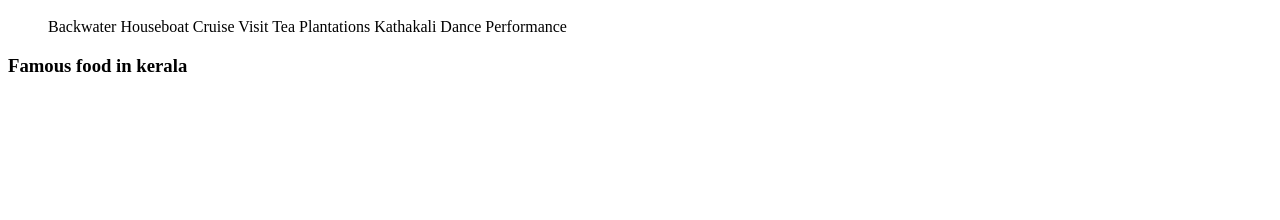
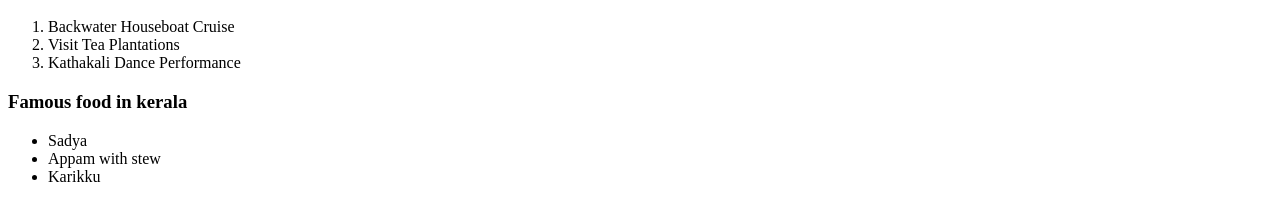
Before and after one commit to 44-563-WebApps-F23/44563-webapps-f23-assignment3-AbhinayaTanniru, a plain HTML site: page index.html in a window 1280 px wide. Shown: the part 236-456 px from the top of the page. Drawn offline with Linux system fonts and the light colour scheme.

Commit message:
modified index.html

```diff
--- a/index.html
+++ b/index.html
@@ -15,13 +15,15 @@
         <hr>
         <h1>Activites in kerala vacation</h1>
         <ol>
-            <l>Backwater Houseboat Cruise</l>
-            <l>Visit Tea Plantations</l>
-            <l>Kathakali Dance Performance</l>
+            <li>Backwater Houseboat Cruise</li>
+            <li>Visit Tea Plantations</li>
+            <li>Kathakali Dance Performance</li>
         </ol>
         <h3>Famous food in kerala</h3>
         <ul>
-
+            <li>Sadya</li>
+            <li>Appam with stew</li>
+            <li>Karikku</li>
         </ul>
     </body>
 </html>
```
